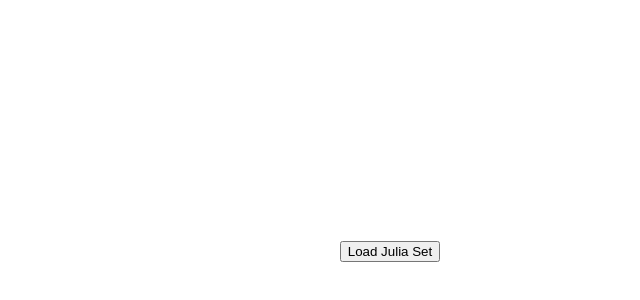
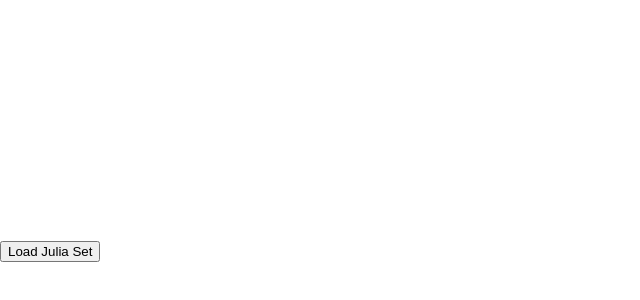
Before and after one commit to mizukitayama/Julia, a React (Create React App) app in the folder frontend/: page /satori/julia in a window 1280 px wide. Shown: the part 244-544 px from the top of the page, without its empty margins (0-640 px from the left). Built offline with nearby package versions, Linux system fonts and the light colour scheme.

Commit message:
added a page

```diff
--- a/frontend/src/App.js
+++ b/frontend/src/App.js
@@ -1,53 +1,17 @@
 
 import React from 'react';
 import './App.css';
+import Main from './components/main';
+import { BrowserRouter, Link, Switch, Route } from "react-router-dom";
 
-function App() {
-  const canvasRef = React.useRef(null);
-  const width = 500;
-  const height = 500;
-
-  function fetchJuliaData(min_x, max_x, min_y, max_y, comp_const_re, comp_const_im) {
-    fetch(`http://localhost:8000/api/julia/${min_x}/${max_x}/${min_y}/${max_y}/${comp_const_re}/${comp_const_im}/`)
-      .then(response => response.json())
-      .then(result => {
-        drawJuliaSet(result.data);
-      });
-  }
-
-  function getColor(iterations) {
-    const max_iterations = 95
-    if (iterations === max_iterations) {
-      return 'rgb(0, 0, 0)'; // 黒色でフラクタルの外側を描画
-    } else {
-      const hue = 240 - (iterations * 240 / max_iterations);
-      const saturation = 100;
-      const lightness = 30 + (iterations / max_iterations) * 40;
-
-      return `hsl(${hue}, ${saturation}%, ${lightness}%)`;
-    }
-
-  }
-
-  function drawJuliaSet(data) {
-    const ctx = canvasRef.current.getContext('2d');
-    for (let y = 0; y < height; y++) {
-      for (let x = 0; x < width; x++) {
-        const iterations = data[y][x];
-        const color = getColor(iterations);
-        ctx.fillStyle = color;
-        ctx.fillRect(x, y, 1, 1);
-      }
-    }
-  }
-
-
+const App = () => {
   return (
-    <div className="App">
-      <button onClick={() => fetchJuliaData(-1.5, 1.5, -1.5, 1.5, 0.45, 0.1428)}>Load Julia Set</button>
-      <canvas ref={canvasRef} width={width} height={height}></canvas>
-    </div>
-  );
+    <BrowserRouter>
+      <Link to="/satori/julia">
+        <Main />
+      </Link>
+    </BrowserRouter>
+  )
 }
 
 export default App;
--- /dev/null
+++ b/frontend/src/components/main.js
@@ -0,0 +1,51 @@
+
+import React from 'react';
+
+const Main = () => {
+  const canvasRef = React.useRef(null);
+  const width = 500;
+  const height = 500;
+
+  function fetchJuliaData(min_x, max_x, min_y, max_y, comp_const_re, comp_const_im) {
+    fetch(`http://localhost:8000/api/julia/${min_x}/${max_x}/${min_y}/${max_y}/${comp_const_re}/${comp_const_im}/`)
+      .then(response => response.json())
+      .then(result => {
+        drawJuliaSet(result.data);
+      });
+  }
+
+  function getColor(iterations) {
+    const max_iterations = 95
+    if (iterations === max_iterations) {
+      return 'rgb(0, 0, 0)'; // 黒色でフラクタルの外側を描画
+    } else {
+      const hue = 240 - (iterations * 240 / max_iterations);
+      const saturation = 100;
+      const lightness = 30 + (iterations / max_iterations) * 40;
+
+      return `hsl(${hue}, ${saturation}%, ${lightness}%)`;
+    }
+
+  }
+
+  function drawJuliaSet(data) {
+    const ctx = canvasRef.current.getContext('2d');
+    for (let y = 0; y < height; y++) {
+      for (let x = 0; x < width; x++) {
+        const iterations = data[y][x];
+        const color = getColor(iterations);
+        ctx.fillStyle = color;
+        ctx.fillRect(x, y, 1, 1);
+      }
+    }
+  }
+
+  return (
+    <div>
+      <button onClick={() => fetchJuliaData(-1.5, 1.5, -1.5, 1.5, 0.45, 0.1428)}>Load Julia Set</button>
+      <canvas ref={canvasRef} width={width} height={height}></canvas>
+    </div>
+  )
+}
+
+export default Main;
```
Also changed, not shown: frontend/package.json (+6 -5 lines), 1 other file (tests, documents, lock files or other folders).
